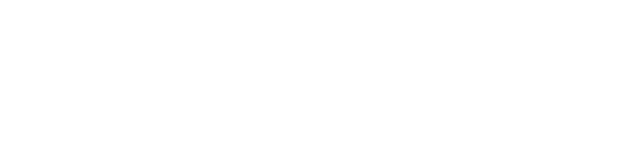
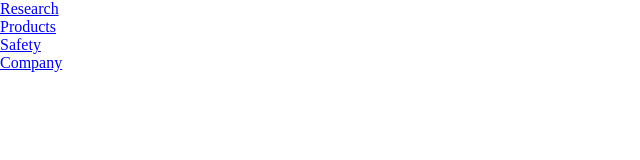
Before and after one commit to matfroeh/first-group-project-group2, a plain HTML site: page index.html in a window 1280 px wide. Shown: the whole page, without its empty margins (0-640 px from the left). Drawn offline with Linux system fonts and the light colour scheme.

Commit message:
Update index.html
i made navbar

```diff
--- a/index.html
+++ b/index.html
@@ -8,8 +8,14 @@
   </head>
   <body>
     <header>
-      <nav>
-        <!-- Navbar -->
+        <nav class="navbar">
+        <ul class="nav-list">
+            <li class="nav-item"><a href="#research">Research</a></li>
+            <li class="nav-item"><a href="#products">Products</a></li>
+            <li class="nav-item"><a href="#safety">Safety</a></li>
+            <li class="nav-item"><a href="#company">Company</a></li>
+        </ul>
+
       </nav>
     </header>
 
```
